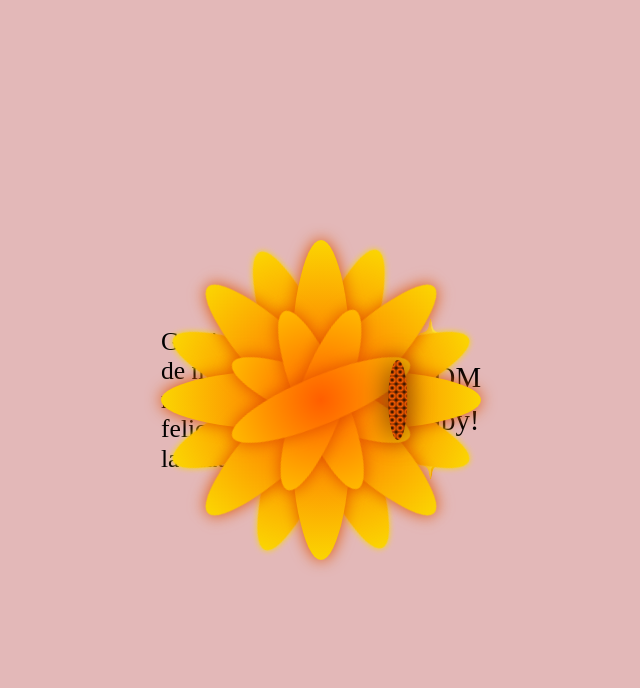
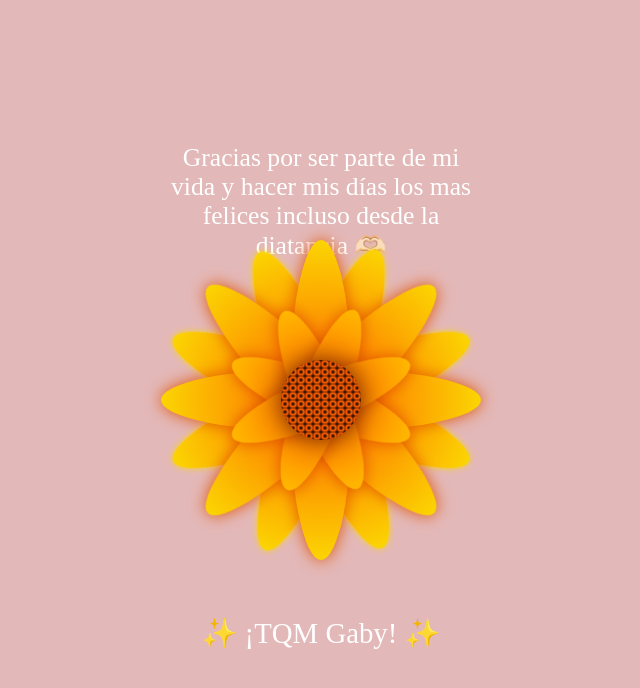
Before and after one commit to StevenCole01/yellow_flower, a plain HTML site: page docs/index.html in a window 1280 px wide. Shown: the whole page, without its empty margins (319-959 px from the left). Drawn offline with Linux system fonts and the light colour scheme.

Commit message:
Update style.css

```diff
--- a/docs/style.css
+++ b/docs/style.css
@@ -21,6 +21,14 @@ body {
 
   /* Agrega una animación de pulsación */
   animation: pulsate 2s infinite;
+}
+
+.text-above,
+.text-below {
+    position: absolute;
+    text-align: center;
+    color: #fff; /* Color del texto */
+    font-size: 18px; /* Tamaño de la letra reducido */
 }
 
 .text-above {
```
